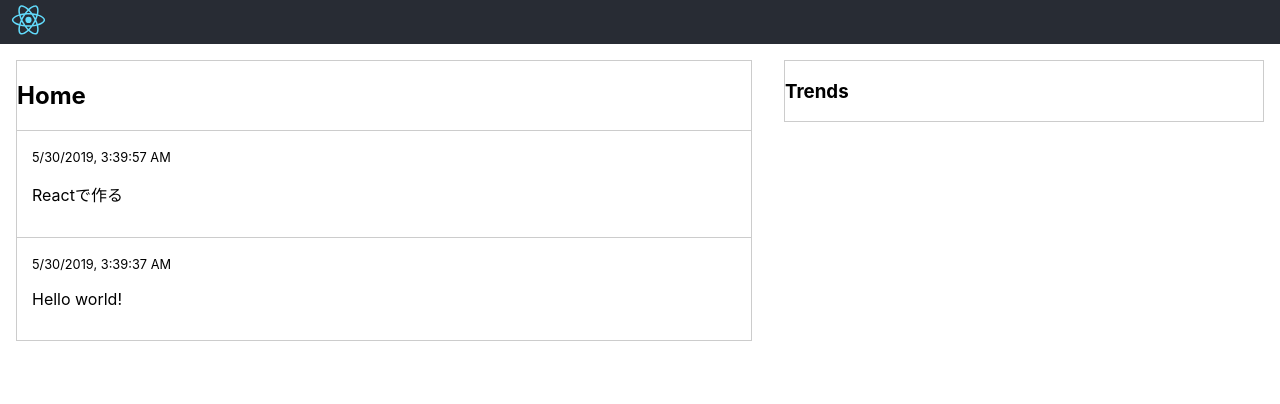
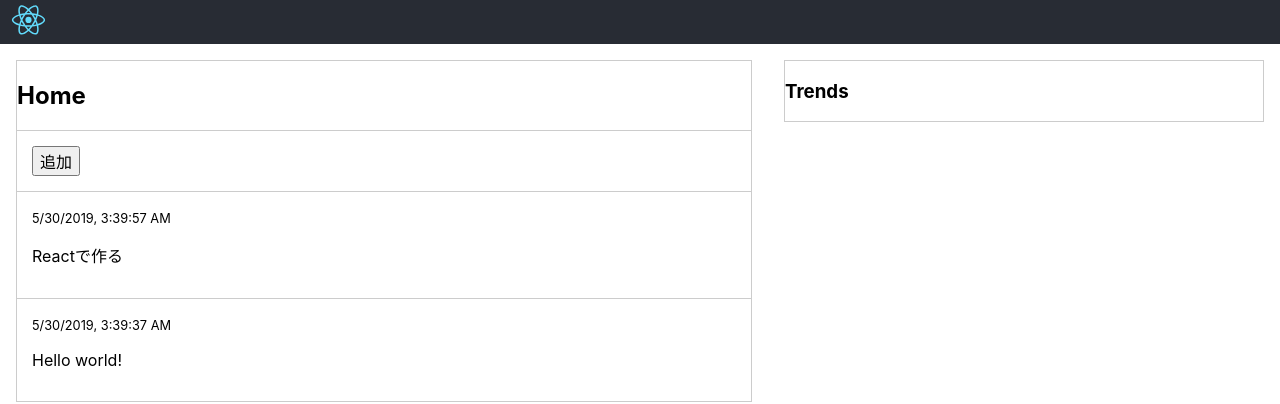
Before and after one commit to HikaruYasuda/react-twitter, a React (Create React App) app: page / in a window 1280 px wide. Shown: the top 404 px of the page. Built offline with nearby package versions, Linux system fonts and the light colour scheme.

Commit message:
add tweet button

```diff
--- a/src/Timeline.js
+++ b/src/Timeline.js
@@ -19,6 +19,16 @@ export default class Timeline extends React.Component {
       <section className="timeline">
         <h2>Home</h2>
 
+        <div className="new-post">
+          <button type="button" onClick={ () => {
+            const tweet = {
+              message: 'メッセージ',
+              ts: Date.now(),
+            }
+            this.setState({ tweets: [ tweet, ...tweets ] })
+          } }>追加</button>
+        </div>
+
         { tweets.map(tweet => (
           <Tweet tweet={ tweet } key={ tweet.ts } />
         )) }
```
